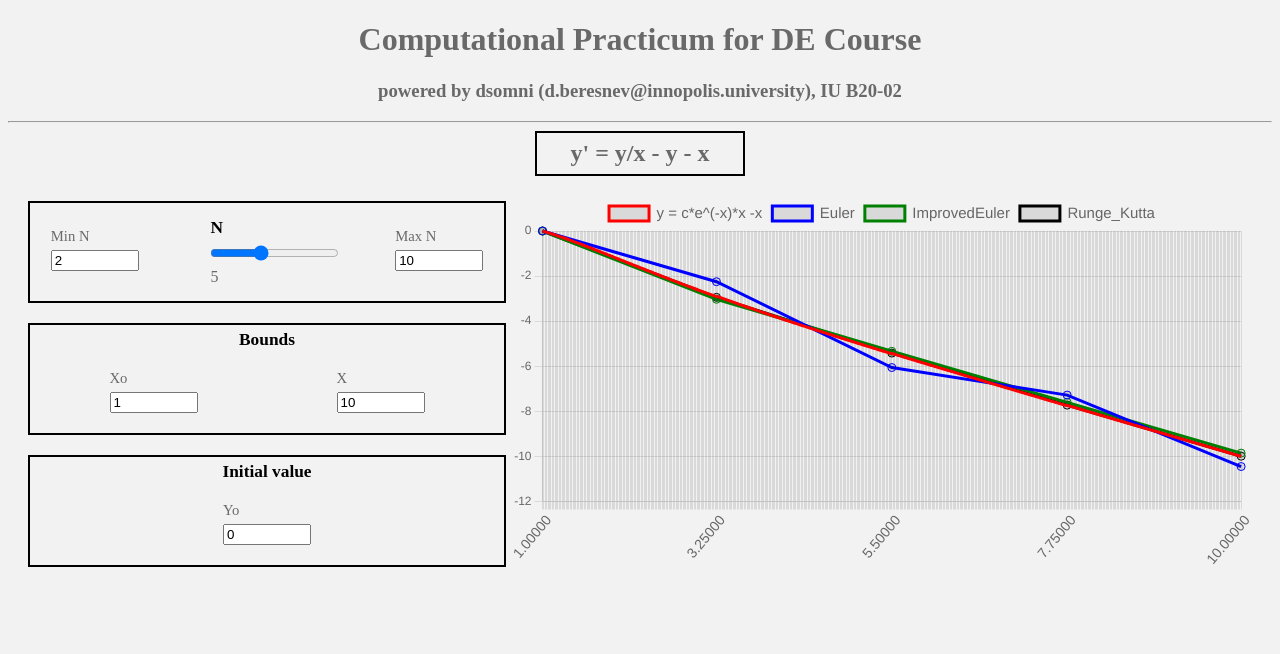
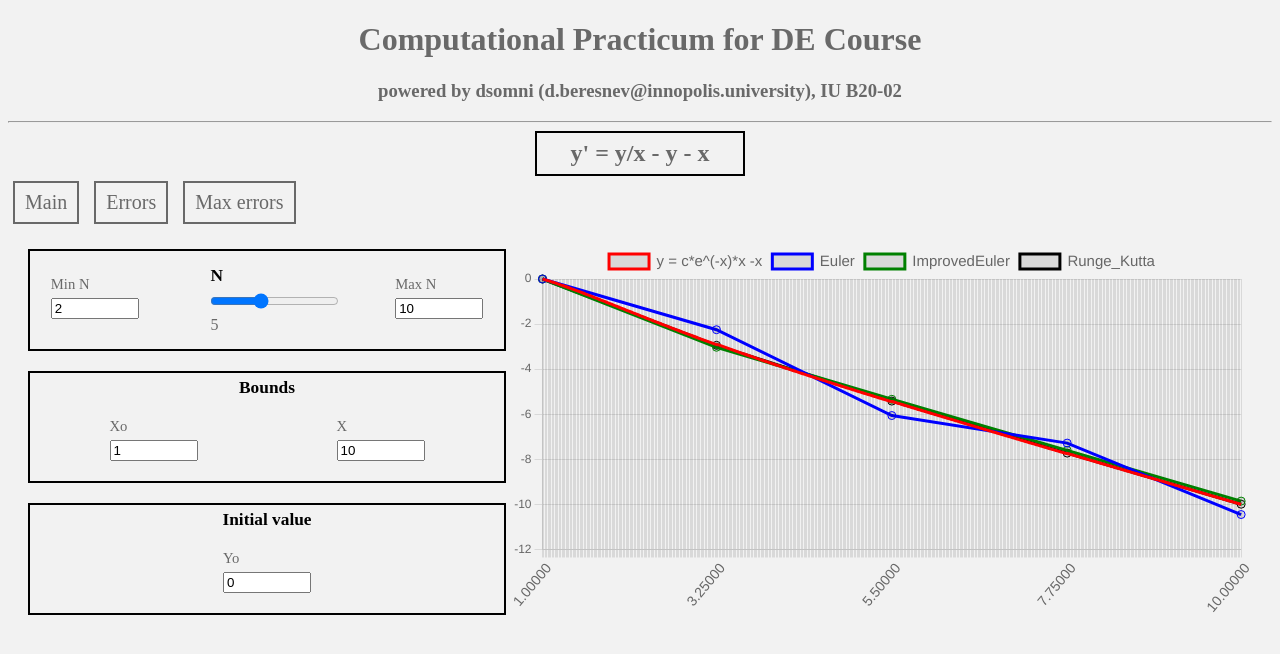
Before and after one commit to dsomni/de-practice, a React (Create React App) app: page / in a window 1280 px wide. Shown: the top 654 px of the page. Built offline with nearby package versions, Linux system fonts and the light colour scheme.

Commit message:
Add [nav] global

```diff
--- a/src/App.tsx
+++ b/src/App.tsx
@@ -3,11 +3,35 @@ import { Global, css } from '@emotion/react';
 import GlobalInfo from "./components/GlobalInfo";
 
 import React, { Suspense, lazy } from 'react';
-import { BrowserRouter as Router, Route, Switch } from 'react-router-dom';
+import { BrowserRouter as Router, Link, Route, Switch } from 'react-router-dom';
+import styled from '@emotion/styled';
 
 const MainChart = lazy(() => import('./components/MainChart'));
 const MaxErrorChart = lazy(() => import('./components/MaxErrorChart'));
 const ErrorChart = lazy(() => import('./components/ErrorChart'));
+
+const Nav = styled.div`
+  display: flex;
+  justify-content: start;
+  gap: 15px;
+  margin: 5px;
+  font-size: 15pt;
+  flex-wrap: wrap;
+`;
+
+const LinkWrapper = styled.span`
+  border: #696969 2px solid;
+  padding: 8px 10px 8px 10px;
+  a{
+    text-decoration: none;
+    color: #696969;
+    display: inline-block;
+  }
+  a:hover{
+    color: #0d0d0d;
+    transform: scale(1.1);
+  }
+`;
 
 const App: React.FunctionComponent = () => {
   return (
@@ -20,10 +44,15 @@ const App: React.FunctionComponent = () => {
       `} />
       <Suspense fallback={<div>Loading...</div>}>
         <GlobalInfo />
+        <Nav>
+          <LinkWrapper><Link to="/">Main</Link></LinkWrapper>
+          <LinkWrapper><Link to="/err">Errors</Link></LinkWrapper>
+          <LinkWrapper><Link to="/maxerr">Max errors</Link></LinkWrapper>
+        </Nav>
         <Switch>
-        <Route exact path="/" component={MainChart}/>
-        <Route path="/err" component={ErrorChart}/>
-        <Route path="/maxerr" component={MaxErrorChart}/>
+          <Route exact path="/" component={MainChart} />
+          <Route path="/err" component={ErrorChart} />
+          <Route path="/maxerr" component={MaxErrorChart} />
         </Switch>
       </Suspense>
     </Router>
```
Lines whose indentation alone changed are shown as unchanged.
